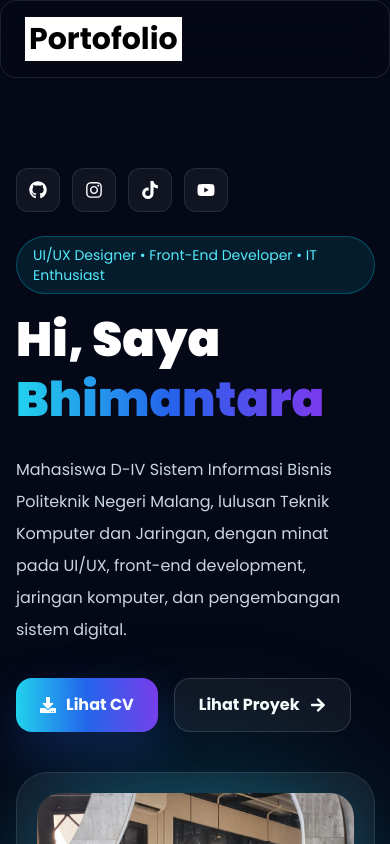
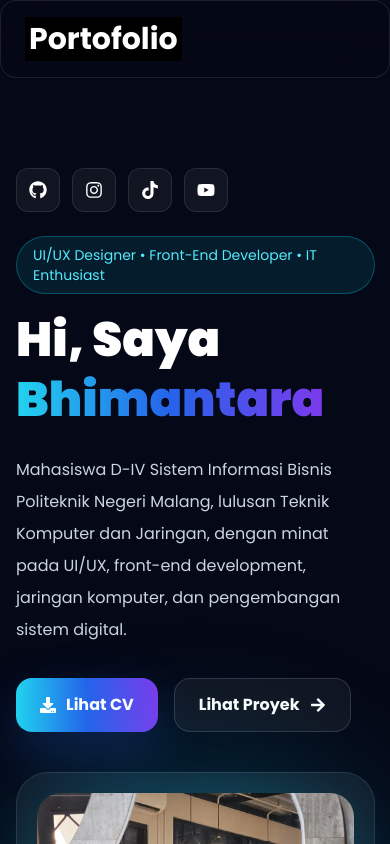
Before and after one commit to bhimantara435/PortofolioBhimantara, a React (Vite) app: page / in a window 390 px wide. Shown: the top 844 px of the page. Built offline with nearby package versions, Linux system fonts and the light colour scheme.

Commit message:
update navbar text portofolio

```diff
--- a/src/components/Navbar.jsx
+++ b/src/components/Navbar.jsx
@@ -22,7 +22,7 @@ const Navbar = () => {
   return (
     <div className="mx-auto flex max-w-7xl items-center justify-between rounded-2xl border border-white/10 bg-[#050816]/80 px-6 py-4 backdrop-blur-xl md:px-8">
       <div className="logo">
-        <h1 className="text-3xl font-bold bg-white text-black p-1 md:bg-transparent md:text-white">
+        <h1 className="text-3xl font-bold bg-black text-white p-1 md:bg-transparent md:text-white">
           Portofolio
         </h1>
       </div>
```
